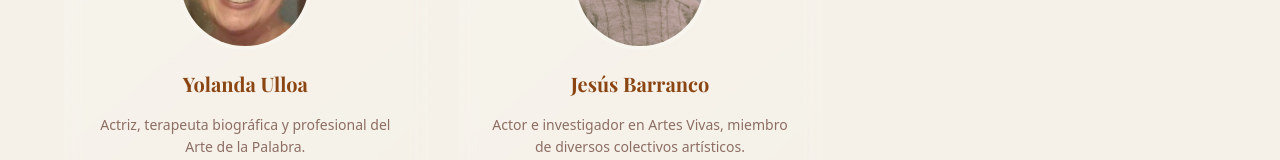
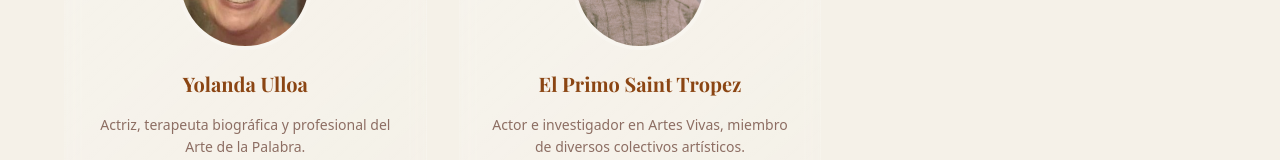
Before and after one commit to EtherCore-Corporation/Qualia, a Next.js app: page /colectivo in a window 1280 px wide. Shown: the part 607-767 px from the top of the page. Built offline with nearby package versions, Linux system fonts and the light colour scheme.

Commit message:
Version 1.3

```diff
--- a/src/app/colectivo/page.tsx
+++ b/src/app/colectivo/page.tsx
@@ -113,7 +113,7 @@ export default function Profesores() {
                   className="w-full h-full object-cover group-hover:scale-110 transition-transform duration-500"
                 />
               </div>
-              <h3 className="text-xl font-bold mb-4 section-title">Jesús Barranco</h3>
+              <h3 className="text-xl font-bold mb-4 section-title">El Primo Saint Tropez</h3>
               <p className="text-sm text-muted leading-relaxed">
                 Actor e investigador en Artes Vivas, miembro de diversos colectivos artísticos.
               </p>
```
